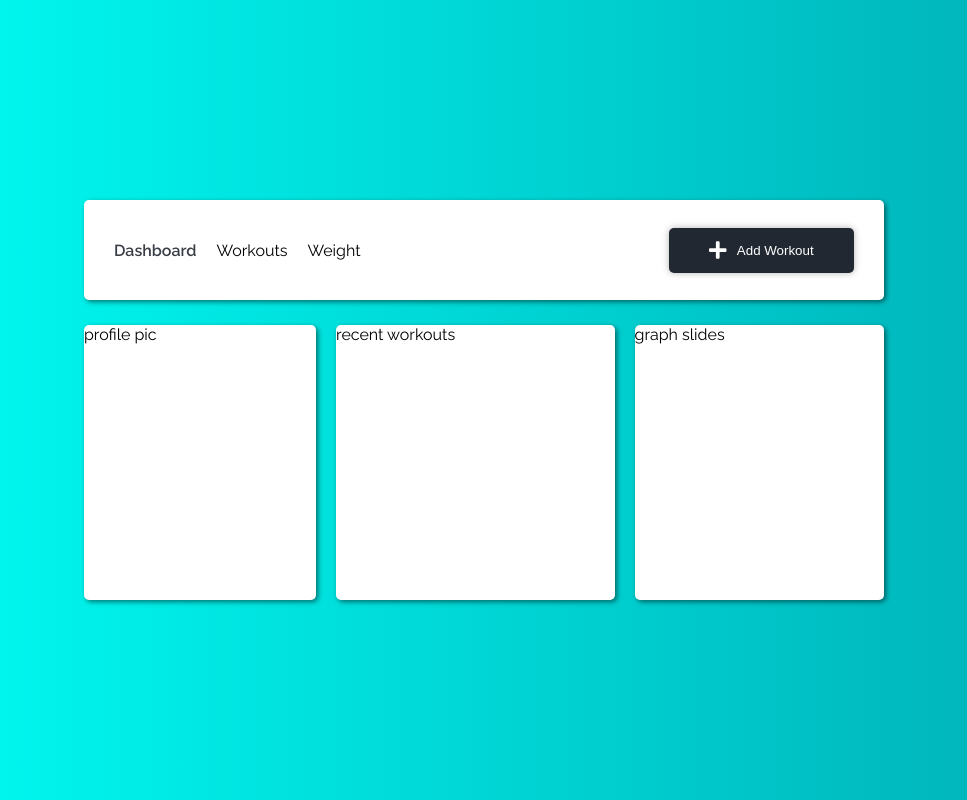
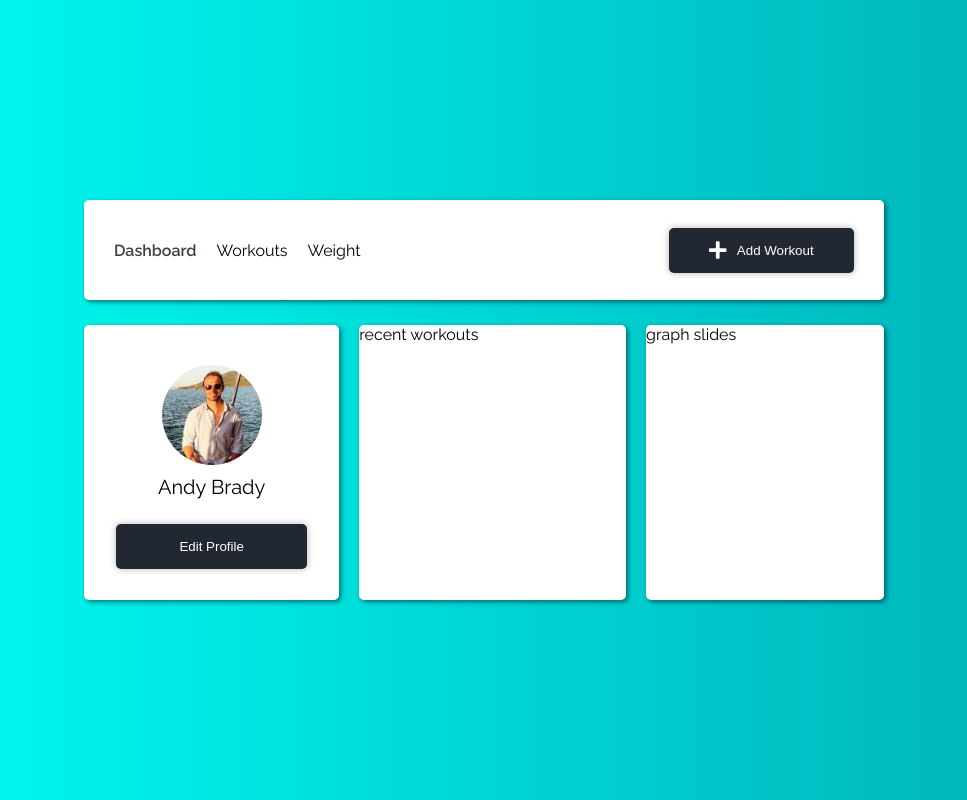
Before and after one commit to dufferbrady/MERN-Excercise-Tracker, a React (Create React App) app: page / in a window 1280 px wide. Shown: the whole page, without its empty margins (156-1123 px from the left). Built offline with nearby package versions, Linux system fonts and the light colour scheme.

Commit message:
added profile pic and user profile section

```diff
--- a/src/components/Dashboard/Dashboard.js
+++ b/src/components/Dashboard/Dashboard.js
@@ -24,7 +24,20 @@ function Dashboard() {
         </div>
       </div>
       <div className={classes.bottom_bar}>
-        <div className={classes.bottom_left}>profile pic</div>
+        <div className={classes.bottom_left}>
+          <img
+            className={classes.profile_pic}
+            src="/img/andy_profile.jpg"
+            alt=""
+          />
+          <span className={classes.dashboard_welcome}>Andy Brady</span>
+          <button
+            style={{ width: "75%", "margin-top": "25px" }}
+            className={classes.dashboard_button}
+          >
+            Edit Profile
+          </button>
+        </div>
         <div className={classes.bottom_center}>recent workouts</div>
         <div className={classes.bottom_right}>graph slides</div>
       </div>
--- a/src/components/Dashboard/Dashboard.module.css
+++ b/src/components/Dashboard/Dashboard.module.css
@@ -105,6 +105,22 @@
   flex-grow: 1;
   margin-right: 10px;
   box-shadow: 2px 2px 5px 0 rgba(0, 0, 0, 0.5);
+  display: flex;
+  flex-direction: column;
+  justify-content: flex-start;
+  align-items: center;
+}
+
+.profile_pic {
+  height: 100px;
+  width: 100px;
+  border-radius: 50%;
+  margin-top: 40px;
+}
+
+.dashboard_welcome {
+  margin-top: 10px;
+  font-size: 20px;
 }
 
 .bottom_center {
```
Also changed, not shown: public/img/andy_profile.JPG (added).
